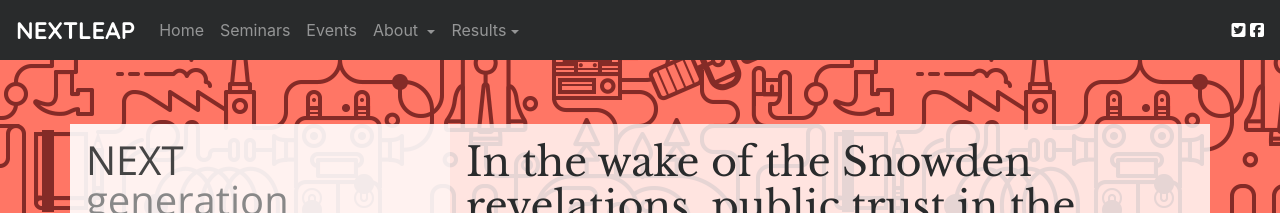
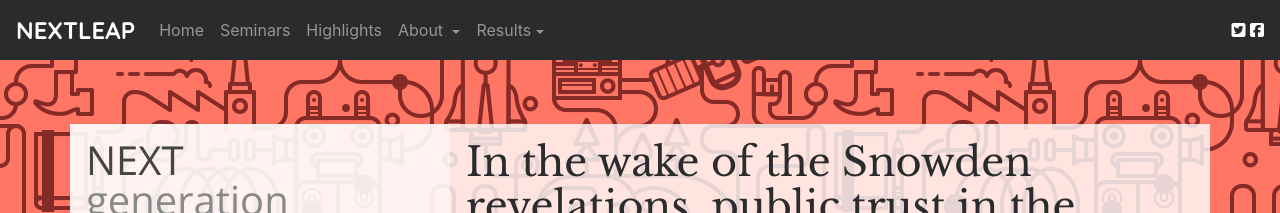
Before and after one commit to nextleap-project/nextleap-website, a Jekyll site: the page built from index.html, in a window 1280 px wide and 1400 px high. Shown: the top 213 px of the window. Built offline with Jekyll 4.4.1, drawn with Linux system fonts in a browser that asks for light colours; nearby versions of some CDN libraries; some of the changed text lies outside the part shown.

Commit message:
Display "Events" as "Highlights"

```diff
--- a/_includes/navigation.html
+++ b/_includes/navigation.html
@@ -1,6 +1,6 @@
 <a class="nav-item nav-link" href="/index.html">Home</a>
 <a class="nav-item nav-link" href="/seminars">Seminars</a>
-<a class="nav-item nav-link" href="/events.html">Events</a>
+<a class="nav-item nav-link" href="/events.html">Highlights</a>
 
 <span class="nav-item dropdown">
 	<a class="nav-link dropdown-toggle"  href="#" id="nav_about" data-toggle="dropdown" aria-haspopup="true" aria-expanded="false">
--- a/events.html
+++ b/events.html
@@ -1,5 +1,5 @@
 ---
-title: events
+title: highlights
 
 container: true
 ---
@@ -9,7 +9,7 @@ container: true
 <div id="events" class="row page">
   <div class="col col-md-3">
 
-  <h2>coming events</h2>
+  <h2>coming highlights</h2>
 
   {% assign events = site.events | sort: 'date' %}
 
@@ -31,7 +31,7 @@ container: true
   {% endif  %}
   {% endfor %}
 
-  <h2>past events</h2>
+  <h2>past highlights</h2>
 
   {% assign events = site.events | sort: 'date' %}
 
--- a/index.html
+++ b/index.html
@@ -144,7 +144,7 @@ container: false
 		</div>
 
 		<div class="col col-4">
-			<h3>Events</h3>
+			<h3>Highlights</h3>
 
 			{% assign events = site.events | sort: 'date' | reverse %}
 
@@ -165,7 +165,7 @@ container: false
 				</div>
 			{% endfor %}
 
-			<a class="btn btn-primary mt-2" href="/events.html">See other events</a>
+			<a class="btn btn-primary mt-2" href="/events.html">See other highlights</a>
 		</div>
 
 
```
Also changed, not shown: 1 other file.
